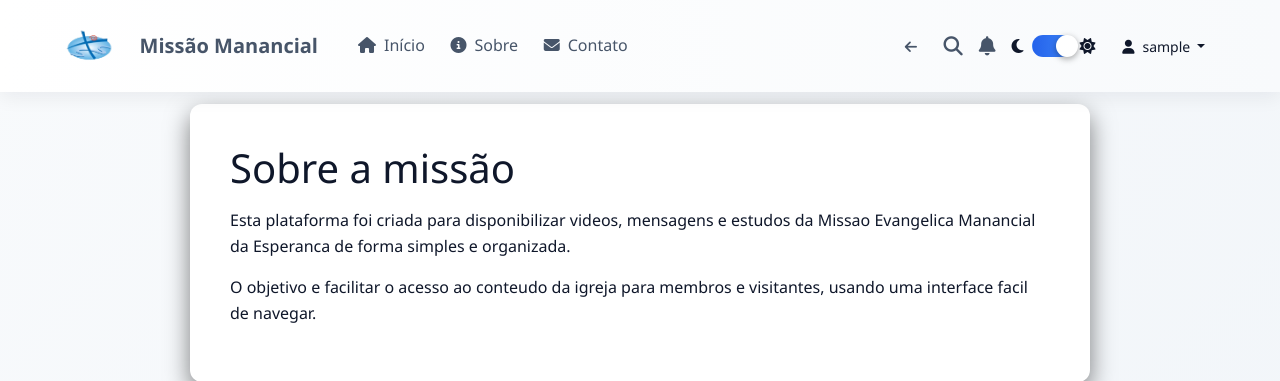
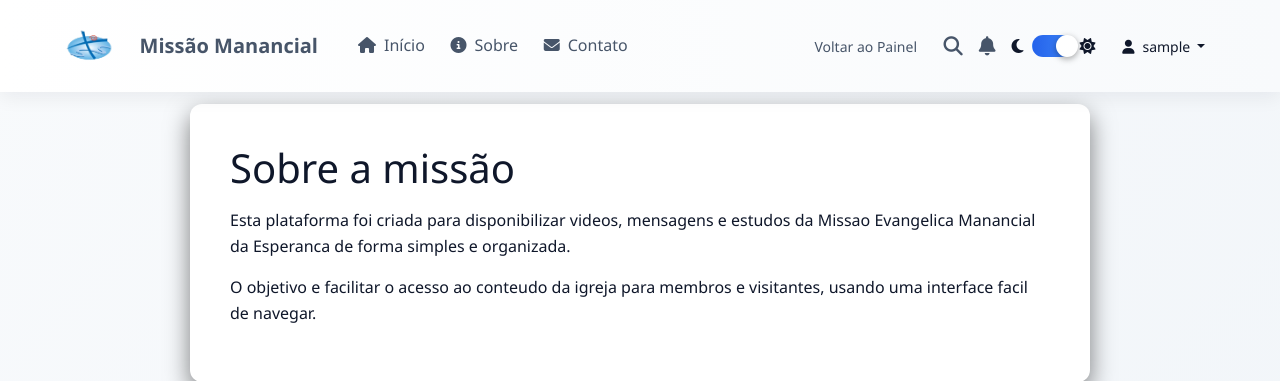
Before and after one commit to danielborbasousa/SiteManancial-Demo, a PHP site: page /SiteManancial-Demo/php/fiel/sobre.php in a window 1280 px wide. Shown: the top 381 px of the page. Run offline with PHP 8.4, Linux system fonts and the light colour scheme; the visitor is signed in with stand-in values (Sample User, id 1).

Commit message:
Removendo seta de voltar

```diff
--- a/php/fiel/assistir_video.php
+++ b/php/fiel/assistir_video.php
@@ -65,7 +65,7 @@ if($url != "" && !file_exists($url)) {
                 </ul>
 
                 <div class="d-flex align-items-center gap-3">
-                    <a href="dashboard.php" class="btn btn-sm btn-outline-light" title="Voltar para o painel"><i class="fas fa-arrow-left"></i></a>
+                    <a href="dashboard.php" class="btn btn-sm btn-outline-light">Voltar ao Painel</a>
                     <a href="busca.php" class="text-decoration-none" style="font-size: 1.2rem; color: var(--primary-light);"><i class="fas fa-search"></i></a>
                     <a href="notificacoes.php" class="text-decoration-none" style="font-size: 1.2rem; color: var(--primary-light);"><i class="fas fa-bell"></i></a>
                     <div class="theme-toggle-container">
--- a/php/fiel/busca.php
+++ b/php/fiel/busca.php
@@ -42,7 +42,7 @@ if($_SERVER["REQUEST_METHOD"] == "POST") {
                 </ul>
 
                 <div class="d-flex align-items-center gap-3">
-                    <a href="dashboard.php" class="btn btn-sm btn-outline-light" title="Voltar para o painel"><i class="fas fa-arrow-left"></i></a>
+                    <a href="dashboard.php" class="btn btn-sm btn-outline-light">Voltar ao Painel</a>
                     <a href="busca.php" class="text-decoration-none" style="font-size: 1.2rem; color: var(--primary-light);"><i class="fas fa-search"></i></a>
                     <a href="notificacoes.php" class="text-decoration-none" style="font-size: 1.2rem; color: var(--primary-light);"><i class="fas fa-bell"></i></a>
                     <div class="theme-toggle-container">
--- a/php/fiel/contato.php
+++ b/php/fiel/contato.php
@@ -42,7 +42,7 @@ $formspreeEndpoint = "https://formspree.io/f/xreoyrka";
                 </ul>
 
                 <div class="d-flex align-items-center gap-3">
-                    <a href="dashboard.php" class="btn btn-sm btn-outline-light" title="Voltar para o painel"><i class="fas fa-arrow-left"></i></a>
+                    <a href="dashboard.php" class="btn btn-sm btn-outline-light">Voltar ao Painel</a>
                     <a href="busca.php" class="text-decoration-none" style="font-size: 1.2rem; color: var(--primary-light);"><i class="fas fa-search"></i></a>
                     <a href="notificacoes.php" class="text-decoration-none" style="font-size: 1.2rem; color: var(--primary-light);"><i class="fas fa-bell"></i></a>
                     <div class="theme-toggle-container">
--- a/php/fiel/dashboard.php
+++ b/php/fiel/dashboard.php
@@ -143,10 +143,6 @@ $eh_admin = isset($_SESSION["Usuario_tipo"]) && $_SESSION["Usuario_tipo"] === "a
                 <div class="stat-label">Crescimento</div>
             </div>
             <div class="stat-box">
-                <div class="stat-number">24/7</div>
-                <div class="stat-label">Acesso</div>
-            </div>
-            <div class="stat-box">
                 <div class="stat-number">100%</div>
                 <div class="stat-label">Gratuito</div>
             </div>
--- a/php/fiel/notificacoes.php
+++ b/php/fiel/notificacoes.php
@@ -33,7 +33,7 @@ auth_require();
                 </ul>
 
                 <div class="d-flex align-items-center gap-3">
-                    <a href="dashboard.php" class="btn btn-sm btn-outline-light" title="Voltar para o painel"><i class="fas fa-arrow-left"></i></a>
+                    <a href="dashboard.php" class="btn btn-sm btn-outline-light">Voltar ao Painel</a>
                     <a href="busca.php" class="text-decoration-none" style="font-size: 1.2rem; color: var(--primary-light);"><i class="fas fa-search"></i></a>
                     <a href="notificacoes.php" class="text-decoration-none" style="font-size: 1.2rem; color: var(--primary-light);"><i class="fas fa-bell"></i></a>
                     <div class="theme-toggle-container">
--- a/php/fiel/perfil.php
+++ b/php/fiel/perfil.php
@@ -50,7 +50,7 @@ $usuario = mysqli_fetch_assoc($resultado);
                 </ul>
 
                 <div class="d-flex align-items-center gap-3">
-                    <a href="dashboard.php" class="btn btn-sm btn-outline-light" title="Voltar para o painel"><i class="fas fa-arrow-left"></i></a>
+                    <a href="dashboard.php" class="btn btn-sm btn-outline-light">Voltar ao Painel</a>
                     <a href="busca.php" class="text-decoration-none" style="font-size: 1.2rem; color: var(--primary-light);"><i class="fas fa-search"></i></a>
                     <a href="notificacoes.php" class="text-decoration-none" style="font-size: 1.2rem; color: var(--primary-light);"><i class="fas fa-bell"></i></a>
                     <div class="theme-toggle-container">
--- a/php/fiel/sobre.php
+++ b/php/fiel/sobre.php
@@ -46,7 +46,7 @@ if(isset($_SESSION["Usuario_tipo"]) && $_SESSION["Usuario_tipo"] === "admin") {
                 </ul>
 
                 <div class="d-flex align-items-center gap-3">
-                    <a href="dashboard.php" class="btn btn-sm btn-outline-light" title="Voltar para o painel"><i class="fas fa-arrow-left"></i></a>
+                    <a href="dashboard.php" class="btn btn-sm btn-outline-light">Voltar ao Painel</a>
                     <a href="busca.php" class="text-decoration-none" style="font-size: 1.2rem; color: var(--primary-light);"><i class="fas fa-search"></i></a>
                     <a href="notificacoes.php" class="text-decoration-none" style="font-size: 1.2rem; color: var(--primary-light);"><i class="fas fa-bell"></i></a>
                     <div class="theme-toggle-container">
--- a/php/fiel/todos_videos.php
+++ b/php/fiel/todos_videos.php
@@ -74,7 +74,7 @@ if ($res_cursos && mysqli_num_rows($res_cursos) > 0) {
                 </ul>
 
                 <div class="d-flex align-items-center gap-3">
-                    <a href="dashboard.php" class="btn btn-sm btn-outline-light" title="Voltar para o painel"><i class="fas fa-arrow-left"></i></a>
+                    <a href="dashboard.php" class="btn btn-sm btn-outline-light">Voltar ao Painel</a>
                     <a href="busca.php" class="text-decoration-none" style="font-size: 1.2rem; color: var(--primary-light);"><i class="fas fa-search"></i></a>
                     <a href="notificacoes.php" class="text-decoration-none" style="font-size: 1.2rem; color: var(--primary-light);"><i class="fas fa-bell"></i></a>
                     <div class="theme-toggle-container">
```
